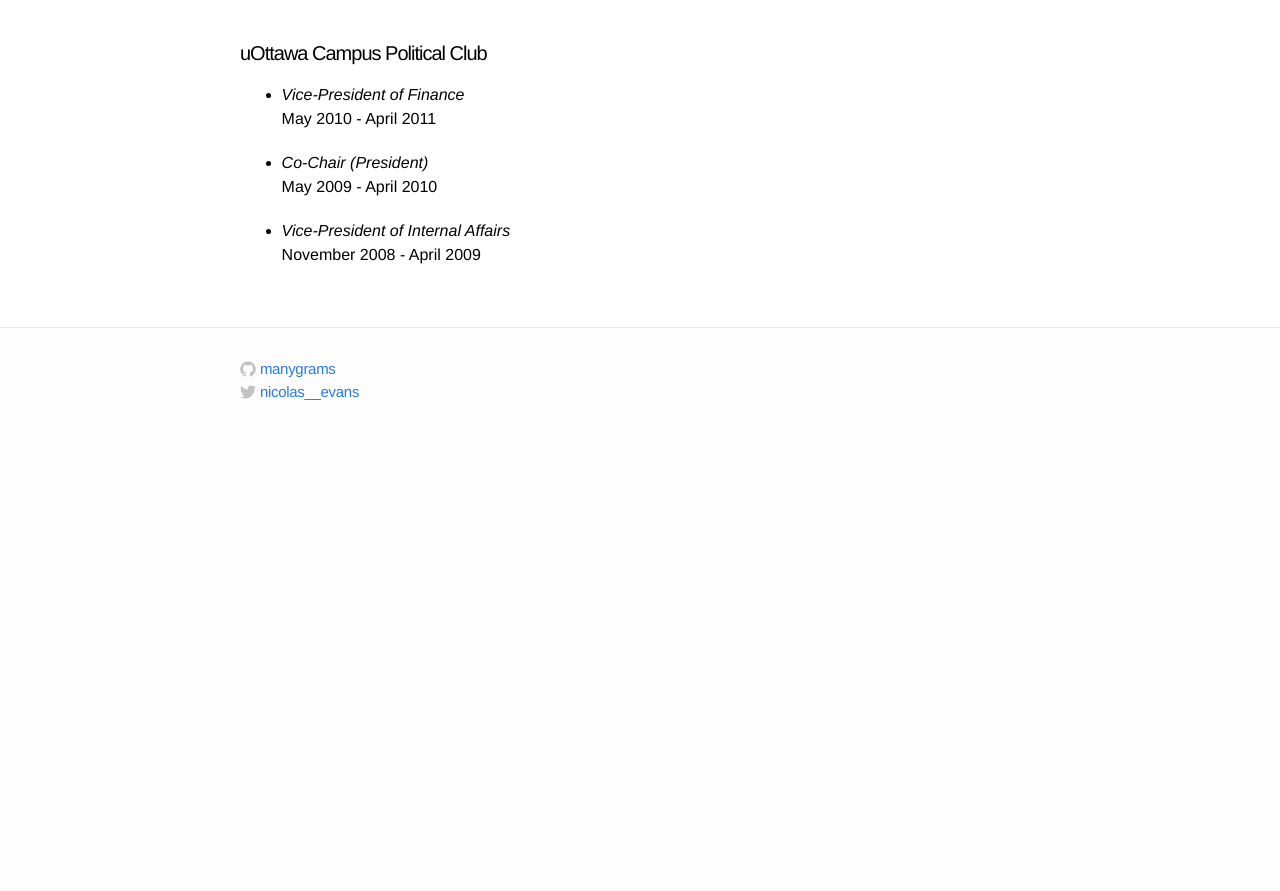
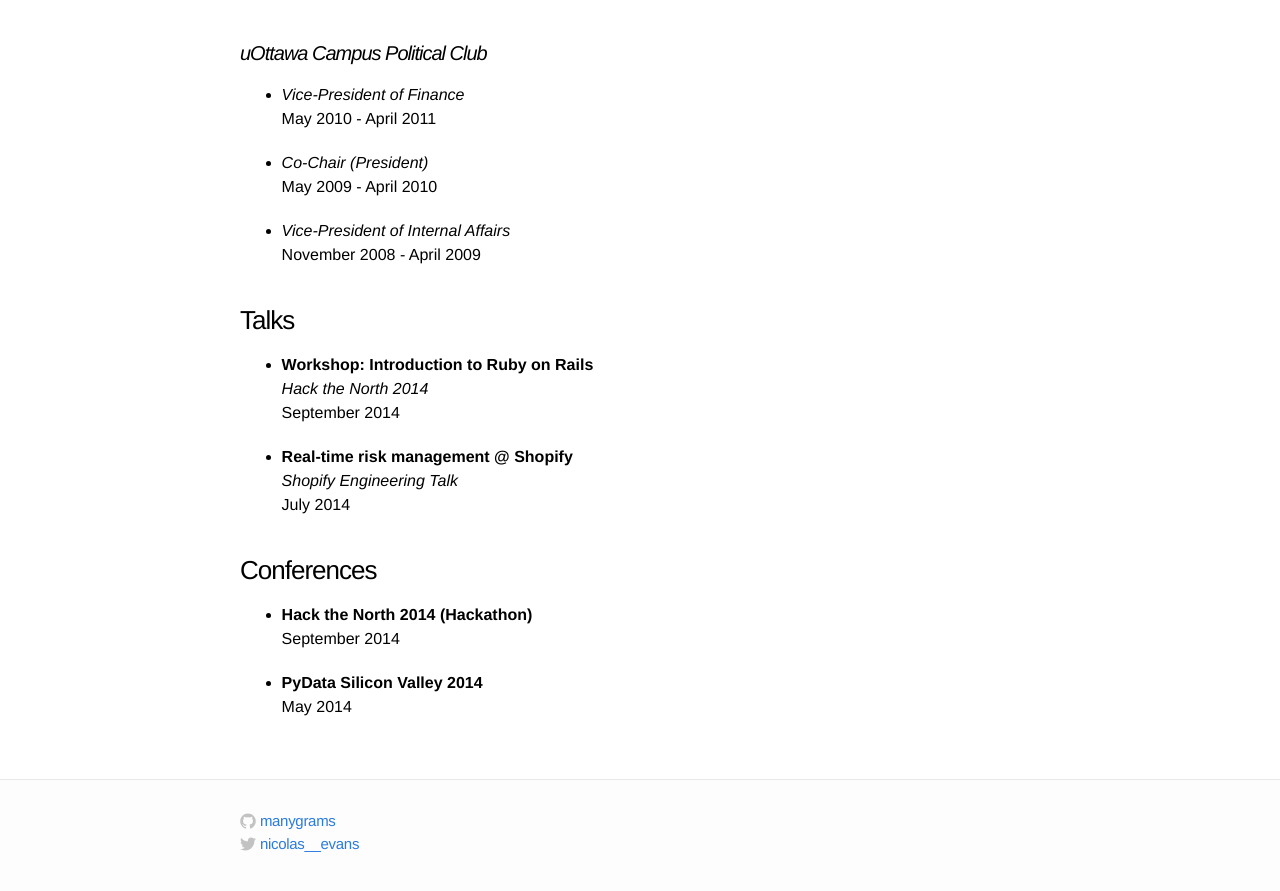
Before and after one commit to manygrams/website, a Jekyll site: the page built from my-cv/index.md, in a window 1280 px wide and 900 px high, scrolled down 2061 px. Shown: the top 891 px of the window. Built offline with Jekyll 4.4.1, drawn with Linux system fonts in a browser that asks for light colours; before the commit the page ends 2509 px from its top, so only the background shows below that.

Commit message:
add conferences and talks

```diff
--- /dev/null
+++ b/_data/conferences.yml
@@ -0,0 +1,7 @@
+---
+  -
+    conference: "Hack the North 2014 (Hackathon)"
+    date: "September 2014"
+  -
+    conference: "PyData Silicon Valley 2014"
+    date: "May 2014"
--- /dev/null
+++ b/_data/talks.yml
@@ -0,0 +1,9 @@
+---
+  -
+    title: "Workshop: Introduction to Ruby on Rails"
+    event: "Hack the North 2014"
+    date: "September 2014"
+  -
+    title: "Real-time risk management @ Shopify"
+    event: "Shopify Engineering Talk"
+    date: "July 2014"
--- a/my-cv/index.md
+++ b/my-cv/index.md
@@ -21,7 +21,7 @@
 
 ### Associations
 {% for association in site.data.associations %}
-  {% capture name %}#### {{ association.name }}{% endcapture %}
+  {% capture name %}#### _{{ association.name }}_{% endcapture %}
   {{ name | markdownify }}
   {% for role in association.roles %}
     {% capture role_markdown %}
@@ -31,3 +31,22 @@
     {{ role_markdown || markdownify }}
   {% endfor %}
 {% endfor %}
+
+### Talks
+{% for talk in site.data.talks %}
+  {% capture talk_markdown %}
+- __{{ talk.title }}__
+  _{{ talk.event }}_
+  {{ talk.date }}
+  {% endcapture %}
+  {{ talk_markdown || markdownify }}
+{% endfor %}
+
+### Conferences
+{% for conference in site.data.conferences %}
+  {% capture conference_markdown %}
+- __{{ conference.conference }}__
+  {{ conference.date }}
+  {% endcapture %}
+  {{ conference_markdown || markdownify }}
+{% endfor %}
```
